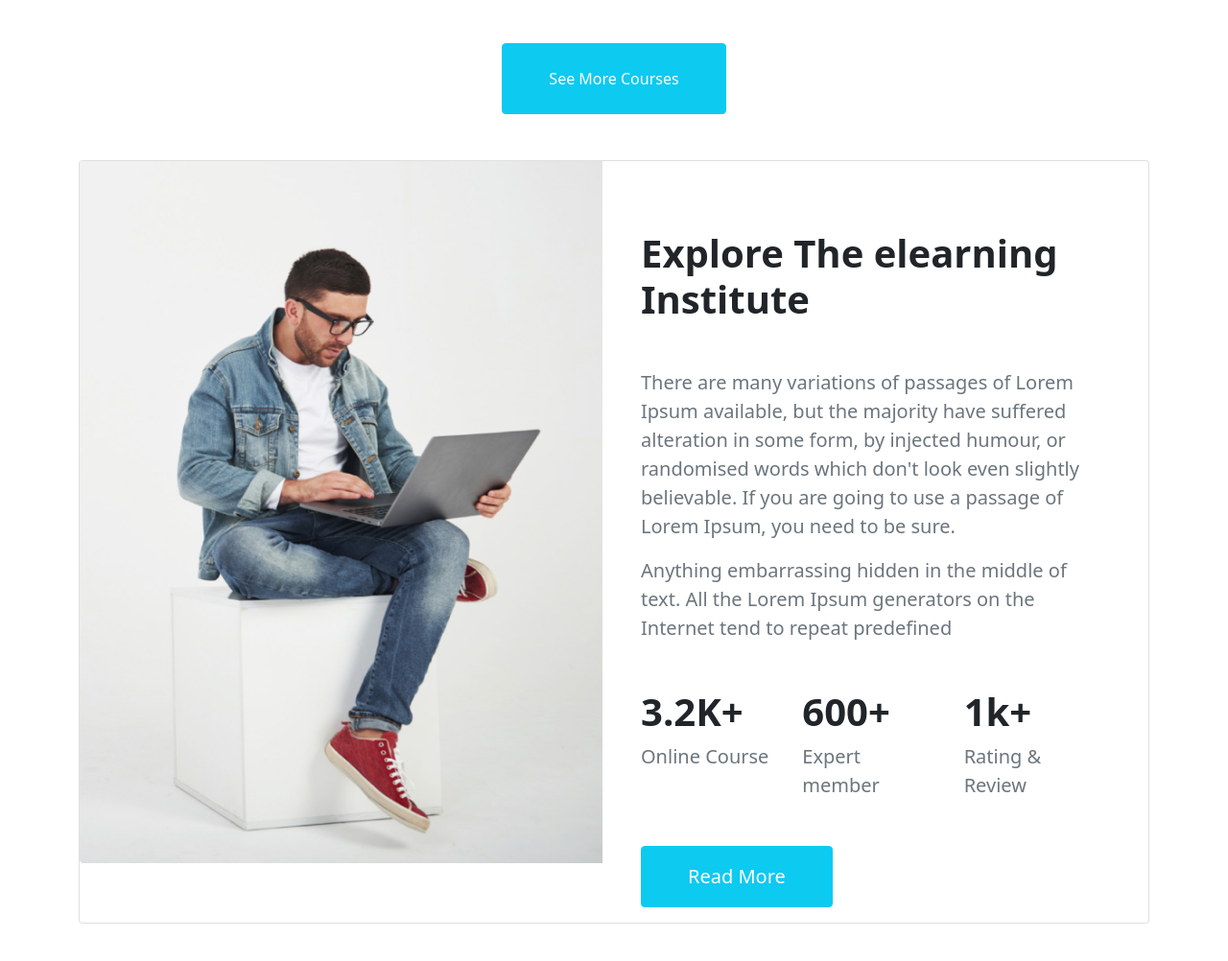
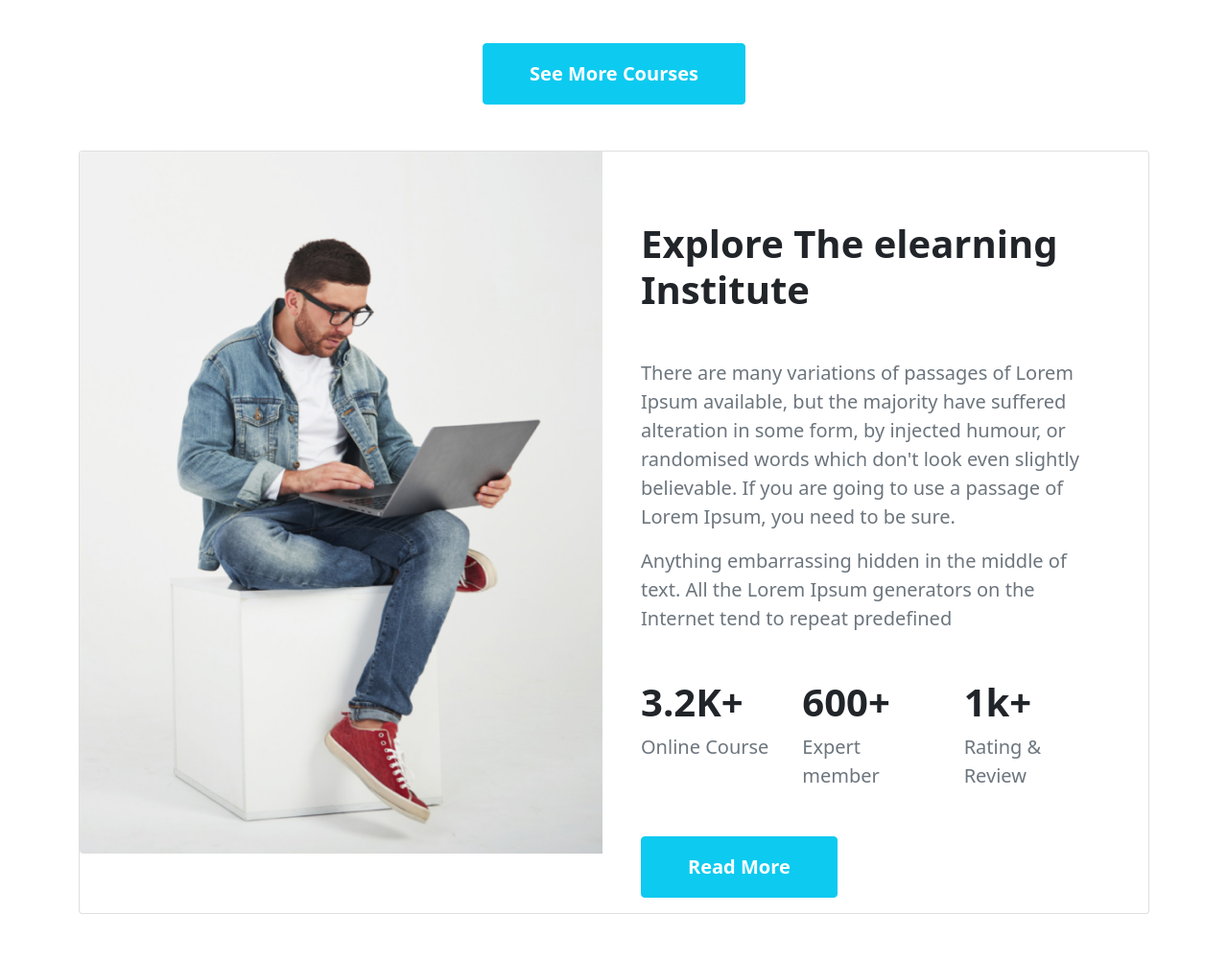
Before and after one commit to nusrat-git/ed-tech-website, a plain HTML site: page index.html in a window 1280 px wide. Shown: the part 1518-2520 px from the top of the page at 96% size. Drawn offline with nearby package versions, Linux system fonts and the light colour scheme.

Commit message:
some adjustments

```diff
--- a/index.html
+++ b/index.html
@@ -68,7 +68,7 @@
                                 the readable
                                 content of a page when looking at its layout.</p>
                             <div>
-                                <button class="btn btn-info fs-5">Get Started</button>
+                                <button class="btn btn-info fs-5 fw-bold text-white px-4">Get Started</button>
                             </div>
                         </div>
 
@@ -170,7 +170,7 @@
                     </div>
                 </div>
                 <div class="text-center">
-                    <button class="btn btn-info mt-5 px-5 py-4   text-white">See More Courses</button>
+                    <button class="btn btn-info mt-5 px-5 py-3 fs-5 fw-bold text-white">See More Courses</button>
                 </div>
             </div>
         </section>
@@ -209,7 +209,7 @@
                                     <p class="card-text fs-5 text-secondary">Rating & Review</p>
                                 </div>
                             </div>
-                            <button class="btn btn-info px-5 py-3 fs-5 text-white">Read More</button>
+                            <button class="btn btn-info px-5 py-3 fs-5 text-white fw-bold">Read More</button>
                         </div>
                     </div>
                 </div>
```
